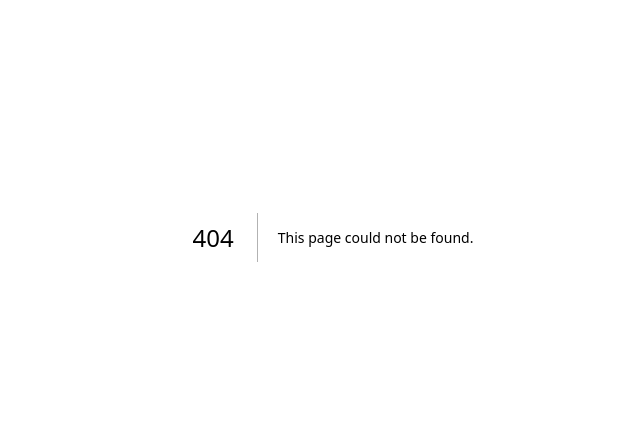
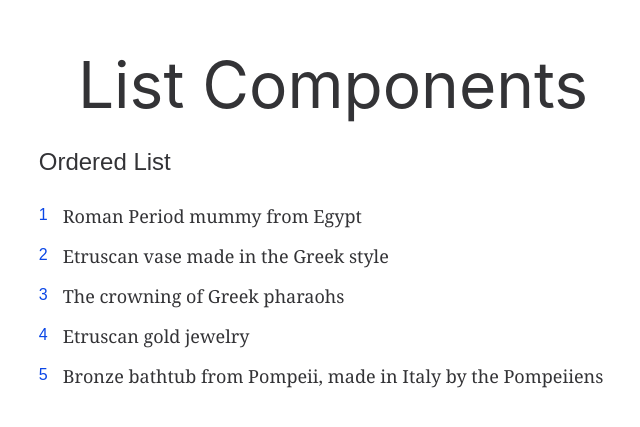
Before and after one commit to fieldmuseum/tailwindfmnh, a Next.js app: page /lists in a window 1280 px wide. Before the commit this address had no page. Shown: the part 163-590 px from the top of the page, without its empty margins (307-947 px from the left). Built offline with nearby package versions, Linux system fonts and the light colour scheme.

Commit message:
finished adding and styling ordered lists

```diff
--- a/pages/index.tsx
+++ b/pages/index.tsx
@@ -13,12 +13,15 @@ export default function Home() {
 
       <main>
         <h1 >
-          tailwindfmnh
+          TailwindCSS Component Library
         </h1>
 
         <div className={styles.grid}>
           <Link href="/buttons" className={styles.card}>
             Buttons
+          </Link>
+          <Link href="/lists" className={styles.card}>
+            Lists
           </Link>
           <Link href="/tables" className={styles.card}>
             Tables
--- /dev/null
+++ b/pages/lists/index.tsx
@@ -0,0 +1,23 @@
+import Head from 'next/head'
+import styles from '@styles/Home.module.css'
+import OrderedList from '@components/lists/ordered-list'
+
+
+
+export default function Lists () {
+    return (
+       <div className={styles.container}>
+            <Head>
+                <title>List styles</title>
+                <meta name="description" content="TailwindCSS FMNH list component styles" />
+            </Head>
+            <main className={styles.main}>
+                <h1 className={styles.title}>List Components</h1>
+                <section>
+                    <h3 className="font-graphik text-2xl mt-6">Ordered List</h3>
+                    <OrderedList/>
+                </section>
+            </main>
+        </div>
+    )
+}
--- /dev/null
+++ b/src/components/lists/ordered-list.tsx
@@ -0,0 +1,13 @@
+import React from 'react'
+
+export default function OrderedList (){
+    return(
+        <ol className={`list-base list-numbered font-lyonReg text-fieldGrayDark counted-list`}>
+            <li>Roman Period mummy from Egypt</li>
+            <li>Etruscan vase made in the Greek style</li>
+            <li>The crowning of Greek pharaohs</li>
+            <li>Etruscan gold jewelry</li>
+            <li>Bronze bathtub from Pompeii, made in Italy by the Pompeiiens</li>
+        </ol>
+    )
+}
--- /dev/null
+++ b/src/components/lists/unordered-lists.tsx
@@ -0,0 +1,7 @@
+import React from 'react';
+
+export default function UnorderedList () {
+    return(
+        <ul></ul>
+    )
+}
--- a/styles/utilities.css
+++ b/styles/utilities.css
@@ -110,6 +110,8 @@
     }
   }
 
+  /* Download Arrow */
+
   .arrow-download {
     @apply after:border-transparent relative after:-right-10 after:-translate-y-1/2 after:-rotate-45 before:absolute before:h-1 before:w-6 before:bg-fieldBlue before:right-10 before:transition-all before:duration-300 before:ease-in-out hover:after:-translate-y-1/2 hover:before:translate-y-1/2
   }
@@ -213,4 +215,95 @@
     @apply text-white after:border-white hover:text-white;
   }
 
+  /*
+
+  LIST STYLES
+
+  */
+
+  /*List Base*/
+
+  .list-base {
+    @apply p-4 font-serif text-base list-none relative;
+  }
+
+  .list-base li {
+    @apply mb-3;
+  }
+
+  @media (min-width: 640px) {
+    .list-base {
+      @apply text-lg p-6;
+    }
+  }
+
+   /*Unordered Lists*/
+
+  .list-2-col {
+    @apply p-0 columns-2;
+  }
+
+  .list-2-col li {
+    @apply relative pl-5;
+  }
+
+  .list-point li {
+    @apply list-none mb-3 relative;
+  }
+
+  .list-point li::before {
+    @apply absolute h-1 w-2.5 bg-blue-500 left-0 -translate-y-3 block;
+  }
+
+ /*Ordered Lists*/
+
+  .list-numbered li {
+    @apply relative;
+  }
+
+  .counted-list {
+    counter-reset: counter;
+  }
+
+  .counted-list li {
+    @apply relative;
+  }
+
+  .counted-list li::before {
+    @apply absolute text-fieldBlue text-base font-medium left-[-24px] translate-y-1 top-[-3px] font-graphik;
+    content: counter(counter);
+    counter-increment: counter;
+  }
+
+
+  /* Titled List*/
+
+  .definition-list dt {
+    @apply text-lg font-medium animate-reveal mb-2;
+  }
+
+  .definition-list dd {
+    @apply text-base font-serif text-gray-500 mb-8;
+  }
+
+  @media (min-width: 640px) {
+    .definition-list dd {
+      @apply text-sm mb-10;
+    }
+  }
+
+  .no-pseudo-link {
+    @apply whitespace-normal underline decoration-1;
+  }
+
+  .no-pseudo-link::after {
+    display: none;
+  }
+
+  .no-pseudo-link:hover {
+    @apply text-blue-400 underline;
+  }
+
+
+
 }
--- a/tailwind.config.js
+++ b/tailwind.config.js
@@ -1,4 +1,7 @@
 /** @type {import('tailwindcss').Config} */
+
+const plugin = require('tailwindcss/plugin')
+const {addUtilities, theme} = plugin
 
 module.exports = {
     content: [
@@ -95,7 +98,28 @@ module.exports = {
         disable: 'disable .3s ease-in-out',
     },
     },
-    plugins: [],
+    plugins: [
+      function ({ addUtilities, theme }) {
+        addUtilities({
+          '.counter-reset': {
+            'counter-reset': 'list'
+          },
+          '.counted-list li': {
+            position: 'relative',
+          },
+          '.counted-list li::before': {
+            content: 'counter(list)',
+            display: 'block',
+            position: 'absolute',
+            left: 0,
+            transform: 'translateY(.5rem)',
+            color: theme('colors.blue.600'),
+            fontWeight: theme('fontWeight.medium'),
+            fontSize: theme('fontSize.sm'),
+          }
+        })
+      },
+    ],
     corePlugins: {
       fontFamily: true,
     },
```
Also changed, not shown: package.json (+7 -1 lines), 1 other file (tests, documents, lock files or other folders).
